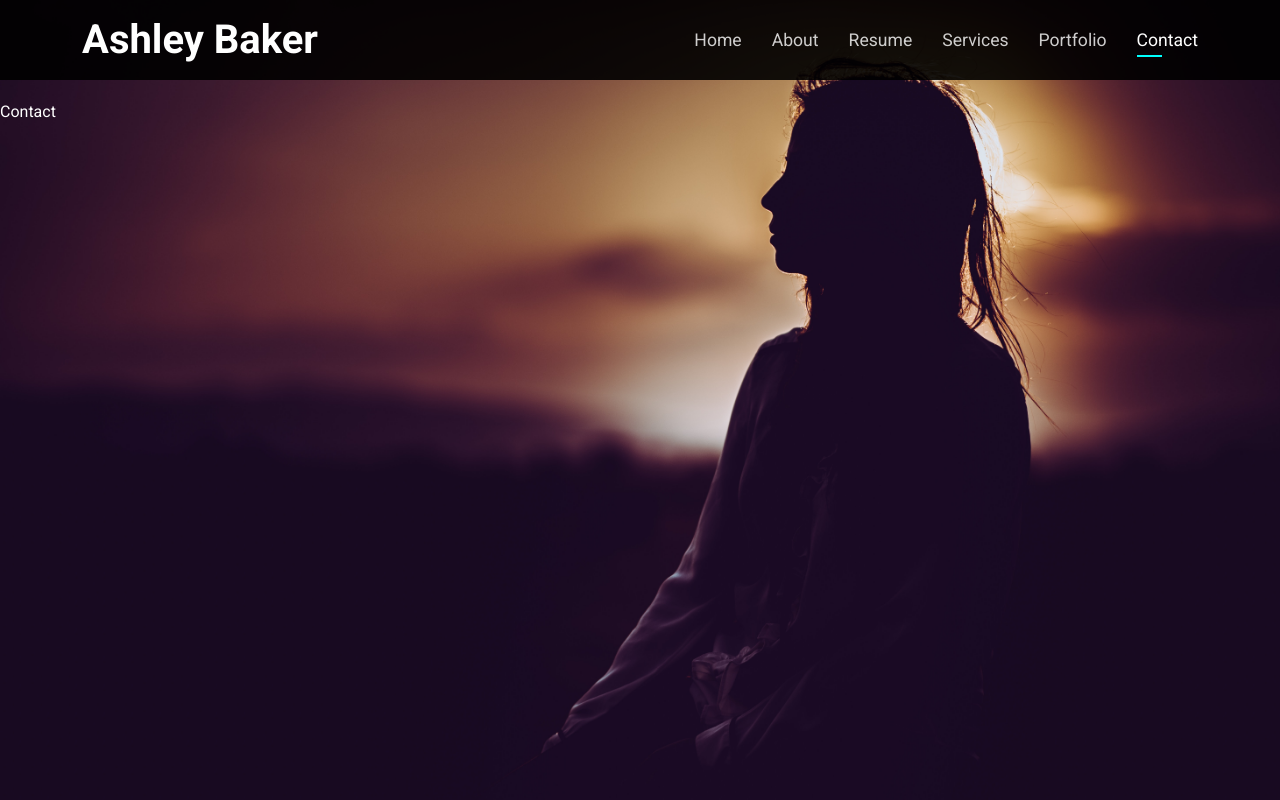
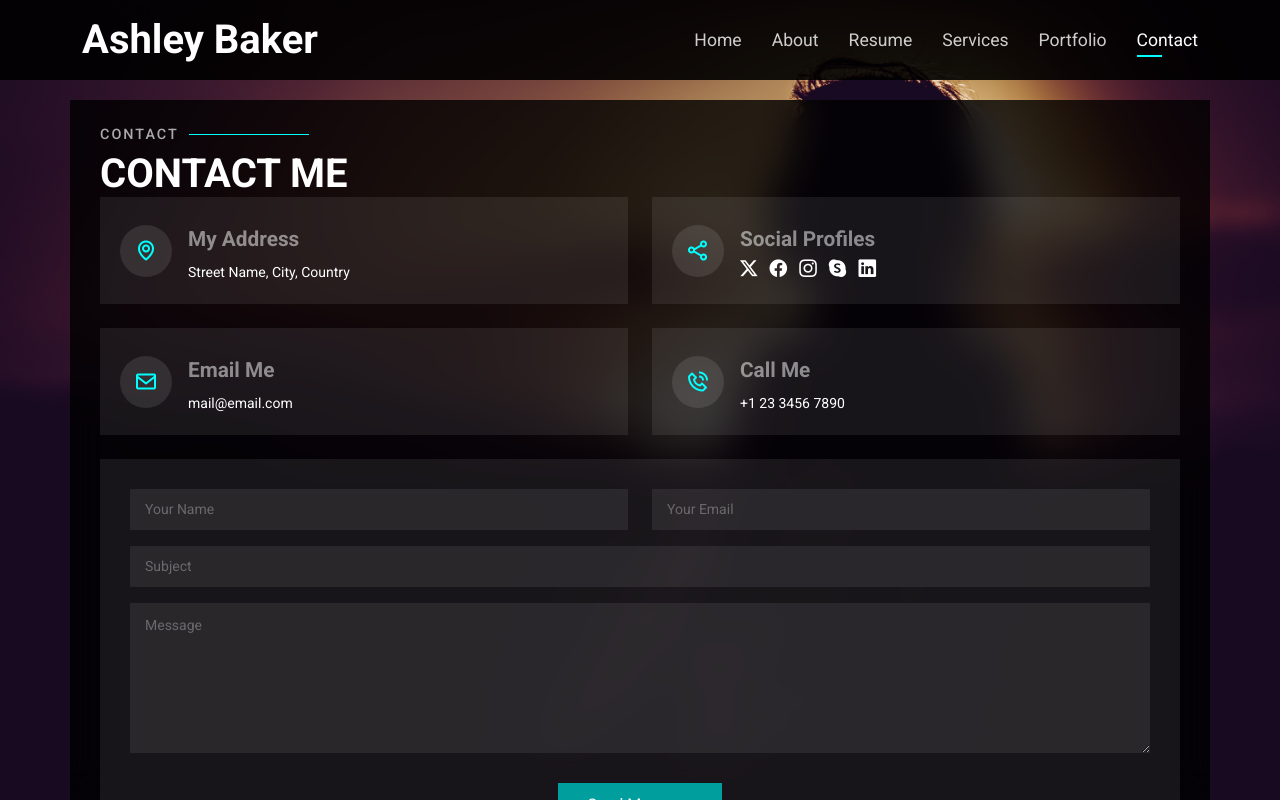
Before and after one commit to freetimezp/js-portfolio-32-web-dev, a React (Create React App) app: page / in a window 1280 px wide. Both pictures are taken after a click on the link "Contact". Built offline with nearby package versions, Linux system fonts and the light colour scheme.

Commit message:
13. js-portfolio-32-web-dev. Contact component.

```diff
--- /dev/null
+++ b/src/components/ContactForm.css
@@ -0,0 +1,69 @@
+.contact .contactForm {
+    padding: 30px;
+    background: rgba(255, 255, 255, .08);
+}
+
+.contact .contactForm input,
+.contact .contactForm textarea {
+    border-radius: 0;
+    box-shadow: none;
+    font-size: 14px;
+    background: rgba(255, 255, 255, .08);
+    border: 0;
+    transition: .3s;
+    color: #fff;
+}
+
+.contact .contactForm input:focus,
+.contact .contactForm textarea:focus {
+    background-color: rgba(255, 255, 255, .11);
+}
+
+.contact .contactForm input::-webkit-input-placeholder,
+.contact .contactForm textarea::-webkit-input-placeholder {
+    color: rgba(255, 255, 255, .3);
+    opacity: 1;
+}
+
+.contact .contactForm input::-moz-placeholder,
+.contact .contactForm textarea::-moz-placeholder {
+    color: rgba(255, 255, 255, .3);
+    opacity: 1;
+}
+
+.contact .contactForm input::placeholder,
+.contact .contactForm textarea::placeholder {
+    color: rgba(255, 255, 255, .3);
+    opacity: 1;
+}
+
+.contact .contactForm input {
+    padding: 10px 15px;
+}
+
+.contact .contactForm textarea {
+    padding: 12px 15px;
+}
+
+.contact .contactForm button[type='submit'] {
+    margin-top: 30px;
+    background: var(--second);
+    border: 0;
+    padding: 10px 30px;
+    color: #fff;
+    transition: .4s;
+}
+
+.contact .contactForm button[type='submit']:hover {
+    background: var(--primary);
+    color: #1e1d1d;
+}
+
+.contact .contactForm .error-message {
+    margin-top: 10px;
+    background: rgba(255, 255, 255, .08);
+    background: #ed3c0d;
+    text-align: left;
+    padding: 15px;
+    font-weight: 600;
+}
--- /dev/null
+++ b/src/components/ContactForm.jsx
@@ -0,0 +1,32 @@
+import React from 'react';
+import './ContactForm.css';
+
+function ContactForm() {
+    return (
+        <form className='mt-4 contactForm'>
+            <div className="row">
+                <div className="col-md-6 form-group">
+                    <input type="text" name="fullname" className='form-control' id="name" placeholder='Your Name' />
+                </div>
+                <div className="col-md-6 form-group mt-3 mt-md-0">
+                    <input
+                        type="email"
+                        name="email" className='form-control' id="email" placeholder='Your Email' />
+                </div>
+            </div>
+            <div className="form-group mt-3">
+                <input
+                    type="text"
+                    name="subject" className='form-control' id="subject" placeholder='Subject' />
+            </div>
+            <div className="form-group mt-3">
+                <textarea name="message" id="message" rows="6" className='form-control' placeholder='Message'></textarea>
+            </div>
+            <div className="text-center">
+                <button type="submit">Send Message</button>
+            </div>
+        </form>
+    );
+};
+
+export default ContactForm;
--- a/src/pages/Contact.css
+++ b/src/pages/Contact.css
@@ -0,0 +1,48 @@
+.contact .info-box {
+    color: #444;
+    padding: 20px;
+    width: 100%;
+    background: rgba(255, 255, 255, .08);
+}
+
+.contact .info-box i.bx {
+    font-size: 1.5rem;
+    color: var(--primary);
+    border-radius: 50%;
+    padding: 14px;
+    float: left;
+    background: rgba(255, 255, 255, .1);
+}
+
+.contact .info-box h3 {
+    font-size: 1.3rem;
+    color: rgba(255, 255, 255, .5);
+    font-weight: 700;
+    margin: 10px 0 8px 68px;
+}
+
+.contact .info-box p {
+    padding: 0;
+    color: #fff;
+    line-height: 24px;
+    font-size: 14px;
+    margin: 0 0 0 68px;
+}
+
+.contact .info-box .social-links {
+    margin: 5px 0 0 68px;
+    display: flex;
+}
+
+.contact .info-box .social-links a {
+    font-size: 1.1rem;
+    display: inline-block;
+    color: #fff;
+    line-height: 1;
+    margin-right: 12px;
+    transition: .3s;
+}
+
+.contact .info-box .social-links a:hover {
+    color: var(--primary);
+}
--- a/src/pages/Contact.jsx
+++ b/src/pages/Contact.jsx
@@ -1,10 +1,65 @@
+/* eslint-disable jsx-a11y/anchor-is-valid */
 import React from 'react';
 import './Contact.css';
+
+import SectionTitle from '../components/SectionTitle';
+import ContactForm from '../components/ContactForm';
 
 function Contact({ reference }) {
     return (
         <section id="contact" className='contact' ref={reference}>
-            Contact
+            <div className="container">
+                <SectionTitle title="Contact" subTitle="Contact Me" />
+
+                <div className="row mt-2">
+                    <div className="col-md-6 d-flex align-items-stretch">
+                        <div className="info-box">
+                            <i className="bx bx-map mt-2"></i>
+                            <h3>My Address</h3>
+                            <p>Street Name, City, Country</p>
+                        </div>
+                    </div>
+                    <div className="col-md-6 mt-4 mt-md-0 d-flex align-items-stretch">
+                        <div className="info-box">
+                            <i className="bx bx-share-alt mt-2"></i>
+                            <h3>Social Profiles</h3>
+                            <div className="social-links">
+                                <a href="#" className="twitter-x">
+                                    <i className="bi bi-twitter-x"></i>
+                                </a>
+                                <a href="#" className="facebook">
+                                    <i className="bi bi-facebook"></i>
+                                </a>
+                                <a href="#" className="instagram">
+                                    <i className="bi bi-instagram"></i>
+                                </a>
+                                <a href="#" className="skype">
+                                    <i className="bi bi-skype"></i>
+                                </a>
+                                <a href="#" className="linkedin">
+                                    <i className="bi bi-linkedin"></i>
+                                </a>
+                            </div>
+                        </div>
+                    </div>
+                    <div className="col-md-6 mt-4 d-flex align-items-stretch">
+                        <div className="info-box">
+                            <i className="bx bx-envelope mt-2"></i>
+                            <h3>Email Me</h3>
+                            <p>mail@email.com</p>
+                        </div>
+                    </div>
+                    <div className="col-md-6 mt-4 d-flex align-items-stretch">
+                        <div className="info-box">
+                            <i className="bx bx-phone-call mt-2"></i>
+                            <h3>Call Me</h3>
+                            <p>+1 23 3456 7890</p>
+                        </div>
+                    </div>
+                </div>
+
+                <ContactForm />
+            </div>
         </section>
     );
 };
```
